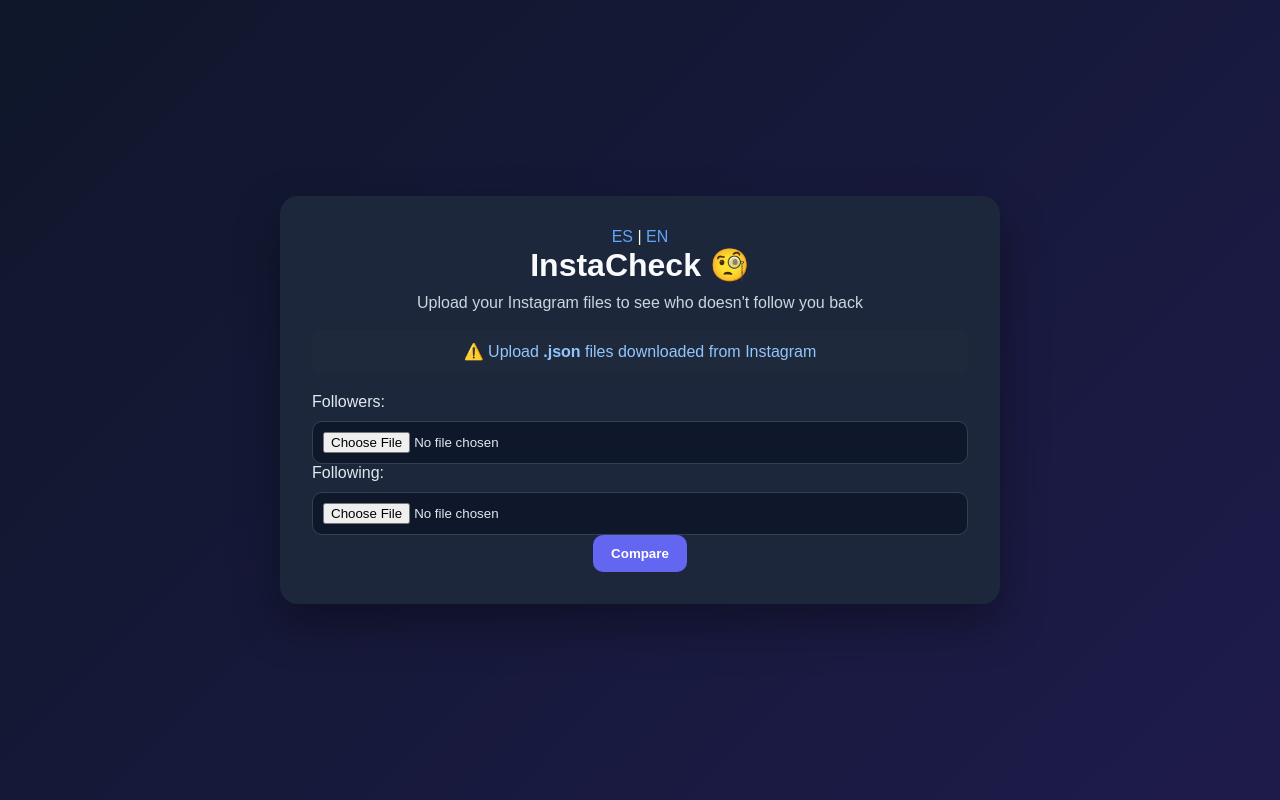
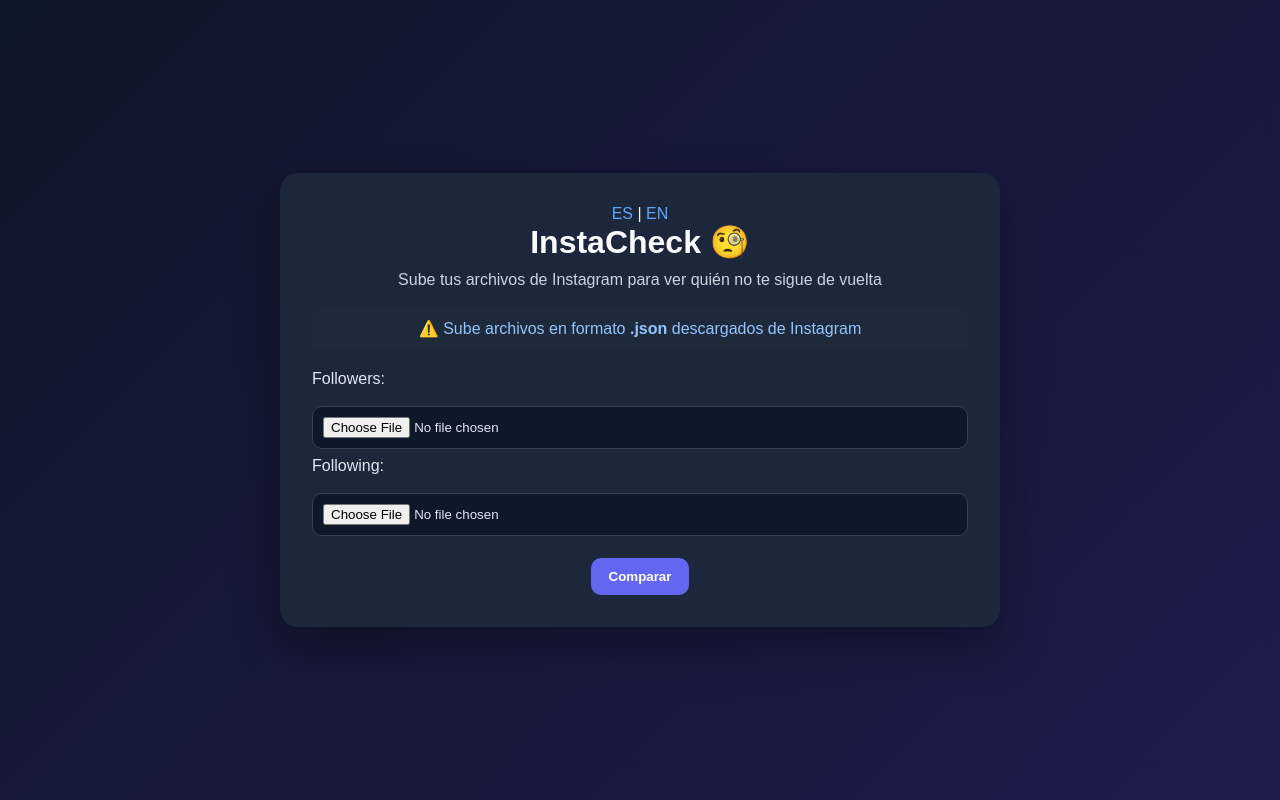
Before and after one commit to ferggz/InstaCheck, a Flask app: page / in a window 1280 px wide. Run offline with Flask 3, Linux system fonts and the light colour scheme.

Commit message:
language and spacing fixed

```diff
--- a/app.py
+++ b/app.py
@@ -5,7 +5,8 @@ app = Flask(__name__)
 
 @app.route("/", methods=["GET"])
 def index():
-    return render_template("index.html")
+    lang = request.args.get("lang", "es")
+    return render_template("index.html", lang=lang)
 
 def extract_followers(data):
     usernames = []
--- a/static/style.css
+++ b/static/style.css
@@ -97,6 +97,12 @@ label {
     margin-bottom: 4px;
 }
 
+form {
+    display: flex;
+    flex-direction: column;
+    gap: 8px;
+}
+
 button {
     background: #6366f1;
     color: white;
@@ -106,6 +112,8 @@ button {
     cursor: pointer;
     font-weight: bold;
     transition: transform 0.15s ease, background 0.15s ease;
+    margin-top: 14px;
+    align-self: center;
 }
 
 button:hover {
```
